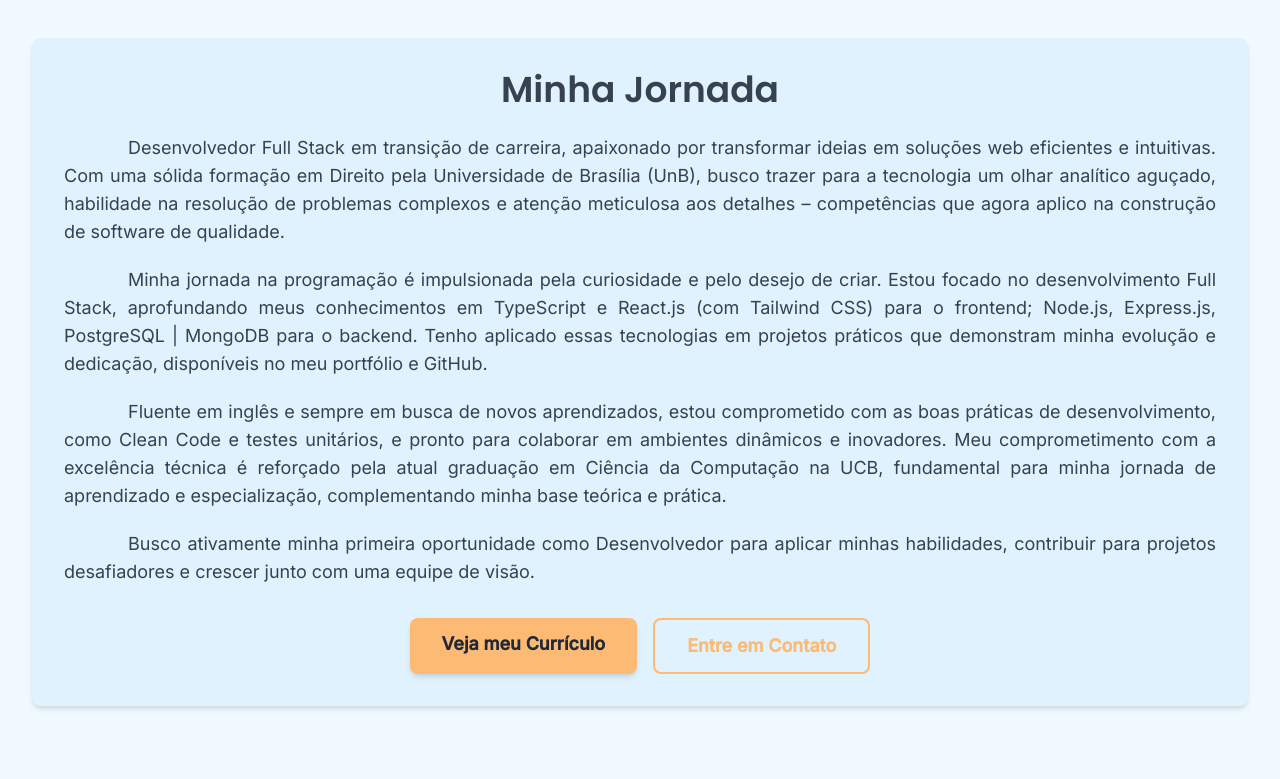
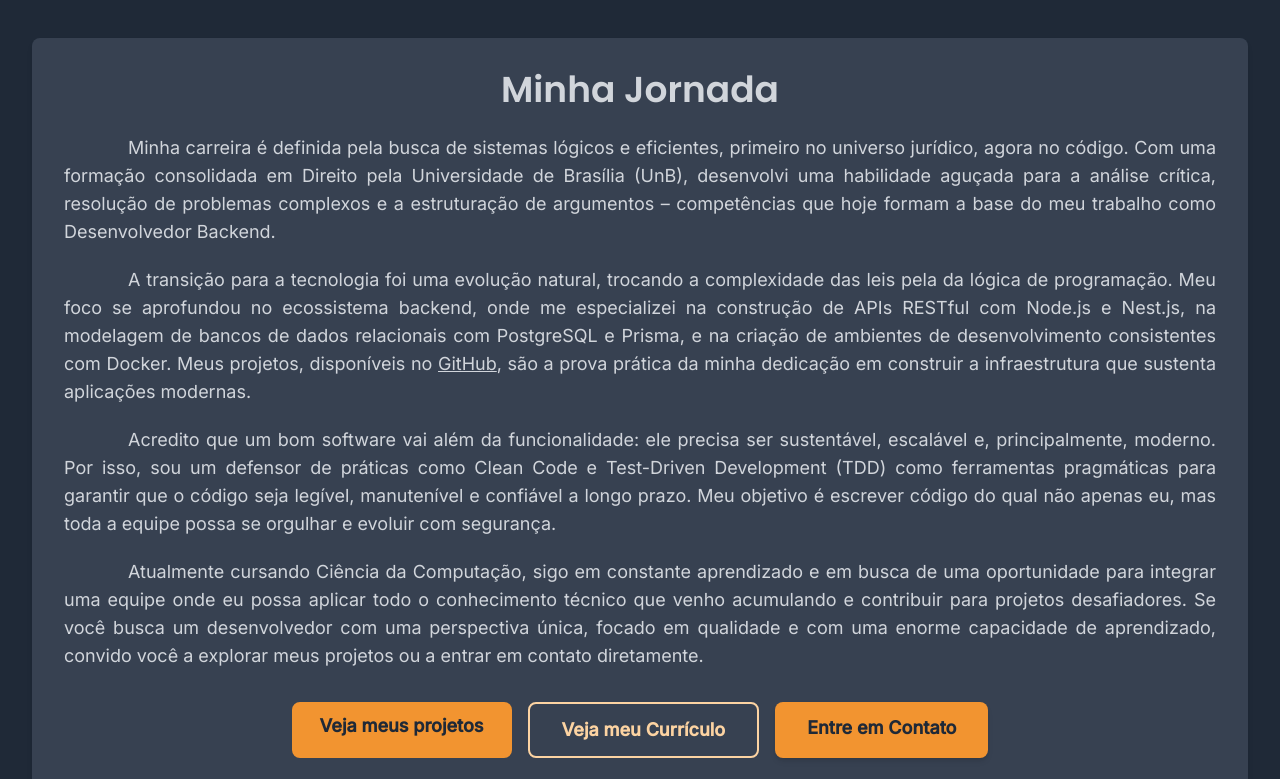
Before and after one commit to rodrigocvmd/portfolio, a Next.js app: page /sobre in a window 1280 px wide. Shown: the part 460-1239 px from the top of the page. Built offline with nearby package versions, Linux system fonts and the light colour scheme.

Commit message:
feat: textos sobre mim alterados

```diff
--- a/src/app/layout.tsx
+++ b/src/app/layout.tsx
@@ -40,7 +40,7 @@ export default function RootLayout({
 			className={`${inter.variable} ${poppins.variable} scroll-smooth`}
 			suppressHydrationWarning>
 			{/* ThemeProvider deve envolver o conteúdo que precisa da troca de tema */}
-			<ThemeProvider attribute="class" defaultTheme="system" enableSystem>
+			<ThemeProvider attribute="class" defaultTheme="dark" enableSystem>
 				<body className="flex min-h-screen flex-col bg-light-primary text-light-text dark:bg-dark-primary dark:text-dark-text">
 					<Navbar />
 					{/*
--- a/src/app/page.tsx
+++ b/src/app/page.tsx
@@ -88,28 +88,32 @@ export default function HomePage() {
 			</section>
 
 			{/* Seção Sobre Mim */}
-			<section
-				id="sobre-mim"
-				className="container mx-auto px-4 sm:px-6 lg:px-8">
-				<div className="mx-auto max-w-4xl rounded-lg bg-light-secondary p-8 text-center shadow-md dark:bg-dark-secondary">
+			<section id="sobre-mim" className="container mx-auto px-4 sm:px-6 lg:px-8">
+				<div className="mx-auto max-w-6xl rounded-lg bg-light-secondary p-8 text-center shadow-md dark:bg-dark-secondary">
+					<div className="mx-auto max-w-5xl space-y-8">
 						<h2 className="font-heading text-3xl font-bold text-light-text dark:text-dark-text sm:text-4xl">
 							Um Pouco Sobre Mim
 						</h2>
-					<p className="mt-5 text-base leading-relaxed text-light-text dark:text-dark-text sm:text-lg 2xl:text-xl">
-						Desenvolvedor Full Stack focado em transformar ideias em soluções web modernas,
-						intuitivas e eficientes. Minha jornada é movida pela curiosidade e pelo desejo de
-						construir aplicações de qualidade, combinando uma base analítica sólida com o entusiasmo
-						e comprometimento com a programação. Em uma transição de carreira para a Ciência da
-						Computação e Tecnologia da Informação, trago um olhar analítico e dedicação à construção
-						de software de qualidade. Busco ativamente minha primeira oportunidade para aplicar e
-						expandir minhas habilidades em projetos desafiadores.
+						<div className="space-y-4">
+							<p className="mt-5 text-base text-center leading-relaxed text-light-text dark:text-dark-text sm:text-lg 2xl:text-xl">
+								Desenvolvedor Backend focado na arquitetura e construção de APIs robustas e
+								escaláveis. Busco traduzir desafios em soluções de software eficientes utilizando
+								Node.js, Nest.js e PostgreSQL para criar a espinha dorsal de aplicações
+								performáticas.
 							</p>
+							<p className="mt-5 text-base text-center leading-relaxed text-light-text dark:text-dark-text sm:text-lg 2xl:text-xl">
+								Vindo de uma carreira em Direito, trago uma capacidade analítica apurada e uma
+								obsessão por lógica e atenção aos detalhes para o mundo do código. Em busca de oportunidades para aplicar todo o conhecimento que venho adquirindo na construção de sistemas
+								backend resilientes e bem documentados.
+							</p>
+						</div>
 						<div className="mt-6">
 							<Link
-							href="/projetos"
+								href="/sobre"
 								className="inline-block rounded-lg border-2 border-light-accent px-7 py-2.5 font-semibold text-light-accent transition-colors hover:bg-light-accent hover:text-dark-primary dark:border-dark-accent dark:text-dark-accent dark:hover:bg-dark-accent dark:hover:text-dark-primary text-base sm:text-lg 2xl:px-8 2xl:py-3 2xl:text-xl">
 								Veja mais sobre mim
 							</Link>
+						</div>
 					</div>
 				</div>
 			</section>
--- a/src/components/ContatoConteudo.tsx
+++ b/src/components/ContatoConteudo.tsx
@@ -152,7 +152,7 @@ export default function ContatoConteudo() {
 							Melhores formas para me encontrar:
 						</p>
 
-						<div className="space-y-6">
+						<div className="space-y-6 mx-auto max-w-xs">
 							{/* Email */}
 							<div>
 								<h3 className="flex items-center justify-between text-lg font-medium text-light-accent dark:text-dark-accent 3xl:text-xl">
@@ -270,7 +270,7 @@ export default function ContatoConteudo() {
 							Aproveite para me visitar em outras redes:
 						</p>
 
-						<div className="space-y-6">
+						<div className="mx-auto max-w-xs space-y-6">
 							{/* WhatsApp */}
 							<div>
 								<h3 className="flex items-center justify-between text-lg font-medium text-light-accent dark:text-dark-accent 3xl:text-xl">
--- a/src/components/Footer.tsx
+++ b/src/components/Footer.tsx
@@ -67,7 +67,7 @@ const Footer = () => {
 				</p>
 
 				{/* Tecnologias Utilizadas */}
-				<p className="text-sm mt-4">Desenvolvido com Next.js, React, TypeScript e Tailwind CSS.</p>
+				<p className="text-sm mt-4">Desenvolvido com TypeScript, Next.js, React e Tailwind CSS. Hospedado na Vercel.</p>
 			</div>
 		</footer>
 	);
--- a/src/components/SobreConteudo.tsx
+++ b/src/components/SobreConteudo.tsx
@@ -4,6 +4,14 @@ import { useState } from "react";
 import Image from "next/image";
 import Modal from "./Modal"; // Importar o Modal
 import Link from "next/link";
+
+const contacts = {
+	linkedin: "https://www.linkedin.com/in/rodrigocvmd/",
+	github: "https://github.com/rodrigocvmd",
+	email: "mailto:rodrigocvmd@gmail.com",
+	whatsapp: "https://wa.me/5561999662404",
+	repo: "https://github.com/rodrigocvmd/meu-portfolio", // Atualizado
+};
 
 // --- DADOS ---
 const allSkills = [
@@ -211,44 +219,61 @@ export default function SobreConteudo() {
 							</h2>
 							<div className="textoSobre prose prose-lg mx-auto mt-6 max-w-none text-light-text dark:prose-invert dark:text-dark-text sm:prose-xl 2xl:prose-2xl text-lg">
 								<p className="text-justify indent-16 mb-5">
-									Desenvolvedor Full Stack em transição de carreira, apaixonado por transformar
-									ideias em soluções web eficientes e intuitivas. Com uma sólida formação em Direito
-									pela Universidade de Brasília (UnB), busco trazer para a tecnologia um olhar
-									analítico aguçado, habilidade na resolução de problemas complexos e atenção
-									meticulosa aos detalhes – competências que agora aplico na construção de software
-									de qualidade.
+									Minha carreira é definida pela busca de sistemas lógicos e eficientes, primeiro no
+									universo jurídico, agora no código. Com uma formação consolidada em Direito pela
+									Universidade de Brasília (UnB), desenvolvi uma habilidade aguçada para a análise
+									crítica, resolução de problemas complexos e a estruturação de argumentos –
+									competências que hoje formam a base do meu trabalho como Desenvolvedor Backend.
 								</p>
 								<p className="text-justify indent-16 mb-5">
-									Minha jornada na programação é impulsionada pela curiosidade e pelo desejo de
-									criar. Estou focado no desenvolvimento Full Stack, aprofundando meus conhecimentos
-									em TypeScript e React.js (com Tailwind CSS) para o frontend; Node.js, Express.js,
-									PostgreSQL | MongoDB para o backend. Tenho aplicado essas tecnologias em projetos
-									práticos que demonstram minha evolução e dedicação, disponíveis no meu portfólio e
-									GitHub.
+									A transição para a tecnologia foi uma evolução natural, trocando a complexidade
+									das leis pela da lógica de programação. Meu foco se aprofundou no ecossistema
+									backend, onde me especializei na construção de APIs RESTful com Node.js e Nest.js,
+									na modelagem de bancos de dados relacionais com PostgreSQL e Prisma, e na criação
+									de ambientes de desenvolvimento consistentes com Docker. Meus projetos,
+									disponíveis no&nbsp;
+									<Link
+										href={contacts.repo}
+										target="_blank"
+										rel="noopener noreferrer"
+										className="underline hover:text-light-accent dark:hover:text-dark-accent transition-colors">
+										GitHub
+									</Link>
+									, são a prova prática da minha dedicação em construir a infraestrutura que
+									sustenta aplicações modernas.
 								</p>
 								<p className="text-justify indent-16 mb-5">
-									Fluente em inglês e sempre em busca de novos aprendizados, estou comprometido com
-									as boas práticas de desenvolvimento, como Clean Code e testes unitários, e pronto
-									para colaborar em ambientes dinâmicos e inovadores. Meu comprometimento com a
-									excelência técnica é reforçado pela atual graduação em Ciência da Computação na
-									UCB, fundamental para minha jornada de aprendizado e especialização,
-									complementando minha base teórica e prática.
+									Acredito que um bom software vai além da funcionalidade: ele precisa ser
+									sustentável, escalável e, principalmente, moderno. Por isso, sou um defensor de
+									práticas como Clean Code e Test-Driven Development (TDD) como ferramentas
+									pragmáticas para garantir que o código seja legível, manutenível e confiável a
+									longo prazo. Meu objetivo é escrever código do qual não apenas eu, mas toda a
+									equipe possa se orgulhar e evoluir com segurança.
 								</p>
 								<p className="text-justify indent-16 mb-5">
-									Busco ativamente minha primeira oportunidade como Desenvolvedor para aplicar
-									minhas habilidades, contribuir para projetos desafiadores e crescer junto com uma
-									equipe de visão.
+									Atualmente cursando Ciência da Computação, sigo em constante aprendizado e em
+									busca de uma oportunidade para integrar uma equipe onde eu possa aplicar todo o
+									conhecimento técnico que venho acumulando e contribuir para projetos desafiadores.
+									Se você busca um desenvolvedor com uma perspectiva única, focado em qualidade e
+									com uma enorme capacidade de aprendizado, convido você a explorar meus projetos ou
+									a entrar em contato diretamente.
 								</p>
 							</div>
 							<div className="mt-8 flex flex-wrap justify-center gap-4">
 								<Link
+									href="/projetos"
+									className="inline-block rounded-lg bg-light-accent px-7 py-2.5 font-semibold text-dark-primary transition-colors hover:bg-opacity-80 text-base sm:text-lg">
+									Veja meus projetos
+								</Link>
+
+								<Link
 									href="/curriculo"
-									className="inline-block rounded-lg bg-light-accent px-8 py-3 text-center font-semibold text-dark-primary shadow-md transition-transform text-lg hover:bg-opacity-80">
+									className="inline-block rounded-lg border-2 border-light-accent px-8 py-3 text-center font-semibold text-light-accent transition-colors hover:bg-light-accent hover:text-dark-primary dark:border-dark-accent dark:text-dark-accent dark:hover:bg-dark-accent dark:hover:text-dark-primary text-lg">
 									Veja meu Currículo
 								</Link>
 								<Link
 									href="/contato"
-									className="inline-block rounded-lg border-2 border-light-accent px-8 py-3 text-center font-semibold text-light-accent transition-colors hover:bg-light-accent hover:text-dark-primary dark:border-dark-accent dark:text-dark-accent dark:hover:bg-dark-accent dark:hover:text-dark-primary text-lg">
+									className="inline-block rounded-lg bg-light-accent px-8 py-3 text-center font-semibold text-dark-primary shadow-md transition-transform text-lg hover:bg-opacity-80">
 									Entre em Contato
 								</Link>
 							</div>
--- a/tailwind.config.ts
+++ b/tailwind.config.ts
@@ -11,7 +11,7 @@ module.exports = {
           primary: "#F0F9FF",
           secondary: "#E0F2FE",
           text: "#374151",
-          accent: "#FDBA74",
+          accent: "#F29430",
         },
         dark: {
           primary: "#1F2937",
```
Lines whose indentation alone changed are shown as unchanged.
